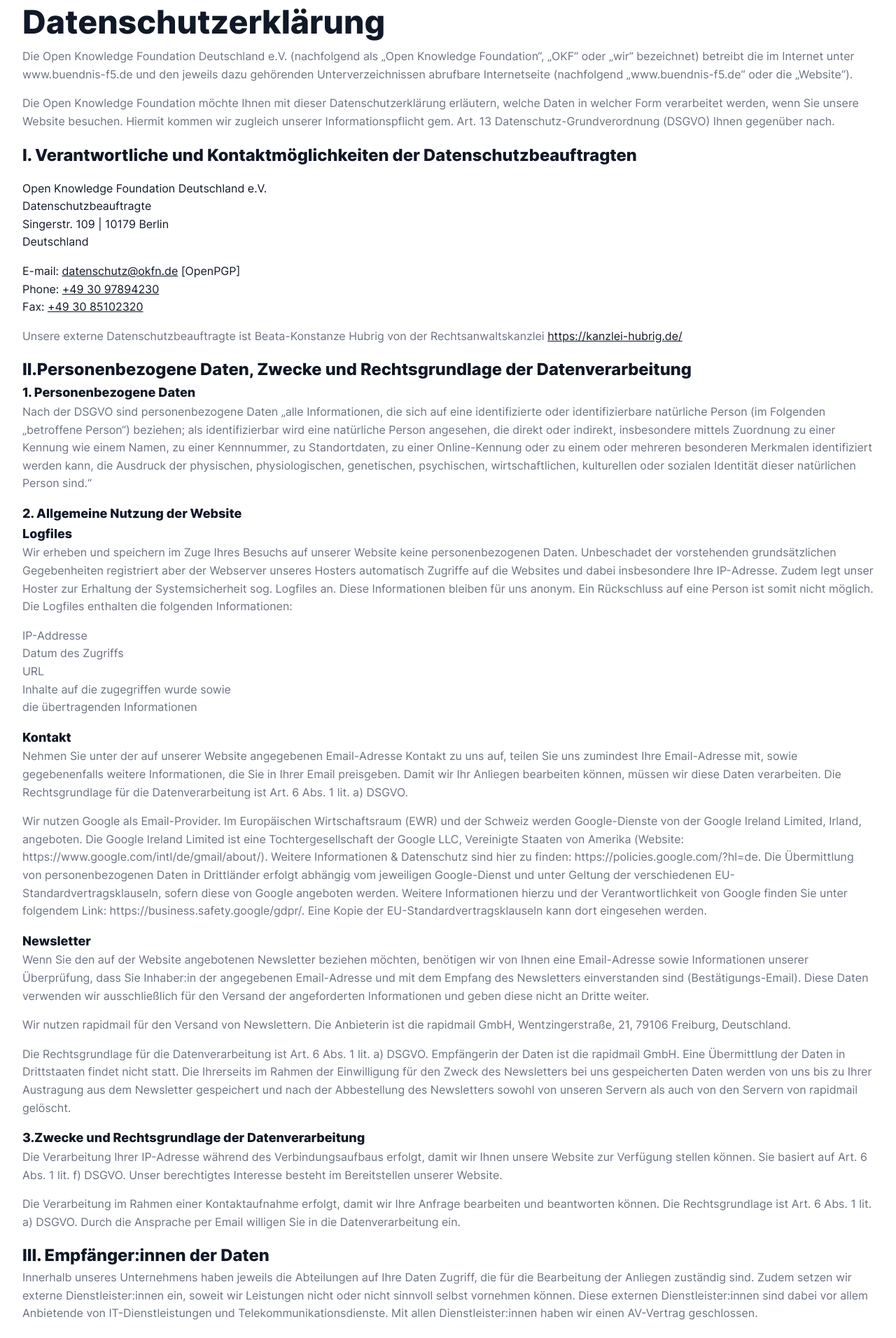
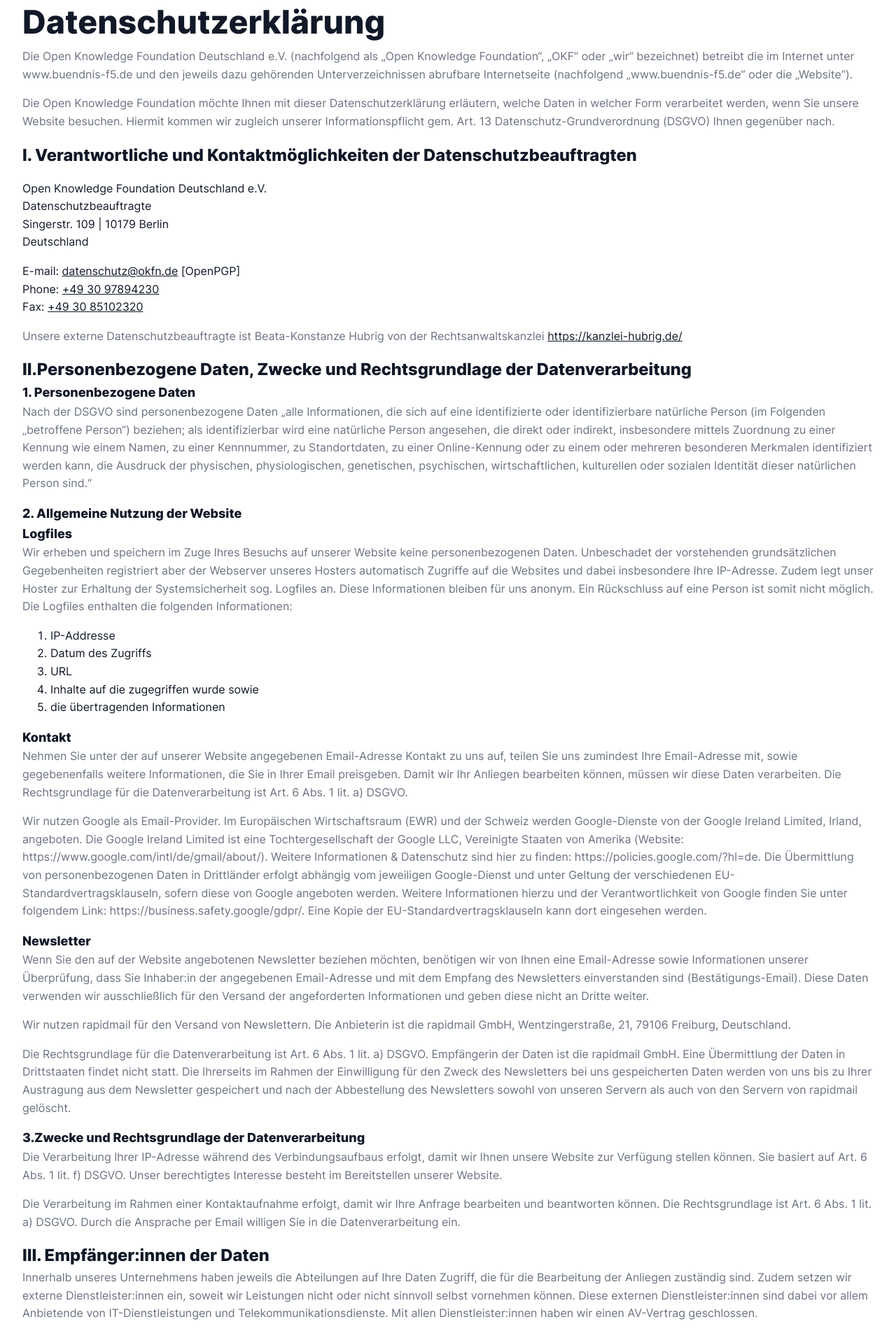
Before and after one commit to okfde/buendnis-f5, a Jekyll site: the page built from impressum.html, in a window 1280 px wide. Shown: the part 1294-3206 px from the top of the page at 70% size. Built offline with Jekyll 4.4.1, drawn with Linux system fonts in a browser that asks for light colours.

Commit message:
Update impressum.html

```diff
--- a/impressum.html
+++ b/impressum.html
@@ -84,11 +84,15 @@ title: Impressum
 
         <p>Wir erheben und speichern im Zuge Ihres Besuchs auf unserer Website keine personenbezogenen Daten. Unbeschadet der vorstehenden grundsätzlichen Gegebenheiten registriert aber der Webserver unseres Hosters automatisch Zugriffe auf die Websites und dabei insbesondere Ihre IP-Adresse. Zudem legt unser Hoster zur Erhaltung der Systemsicherheit sog. Logfiles an. Diese Informationen bleiben für uns anonym. Ein Rückschluss auf eine Person ist somit nicht möglich. Die Logfiles enthalten die folgenden Informationen:</p>
 
-        <p>IP-Addresse<br />
-            Datum des Zugriffs<br />
-            URL<br />
-            Inhalte auf die zugegriffen wurde sowie <br />
-            die übertragenden Informationen</p>
+        <p>
+            <ol>
+                <li>IP-Addresse</li>
+                <li>Datum des Zugriffs</li>
+                <li>URL</li>
+                <li>Inhalte auf die zugegriffen wurde sowie</li>
+                <li>die übertragenden Informationen</li>
+            </ol>
+        </p>
 
         <h6>Kontakt</h6>
 
```
